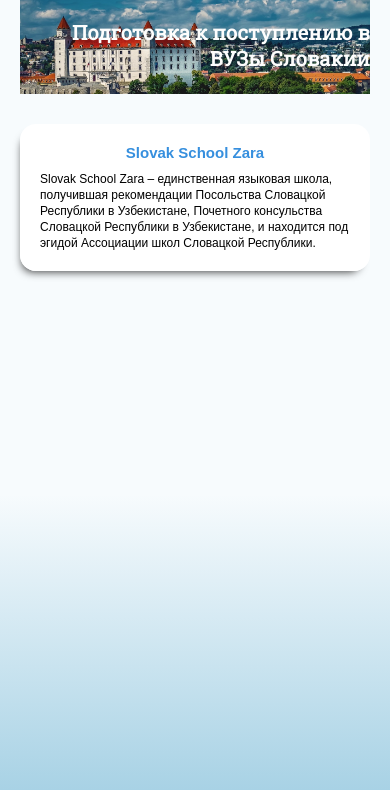
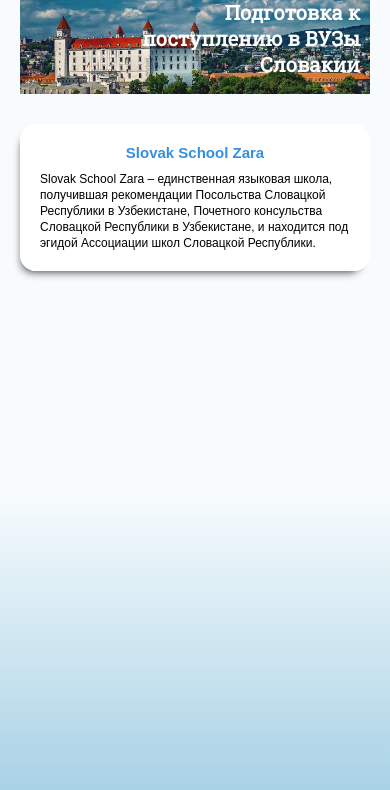
Before and after one commit to Kirill222/school, a plain HTML site: page index.html in a window 390 px wide. Shown: the part 54-844 px from the top of the page. Drawn offline with nearby package versions, Linux system fonts and the light colour scheme.

Commit message:
Small changes

```diff
--- a/css/style.css
+++ b/css/style.css
@@ -92,6 +92,7 @@
   padding-top: 30px;
   font-family: 'Roboto Slab', serif;
   text-align: right;
+  padding-right: 20px;
 }
 
 .content {
@@ -251,6 +252,9 @@
   .main-header {
     font-size: 20px;
     text-align: right;
+    padding-top: 10px;
+    padding-right: 10px;
+    max-width: 250px;
   }
 
   .content {
```
